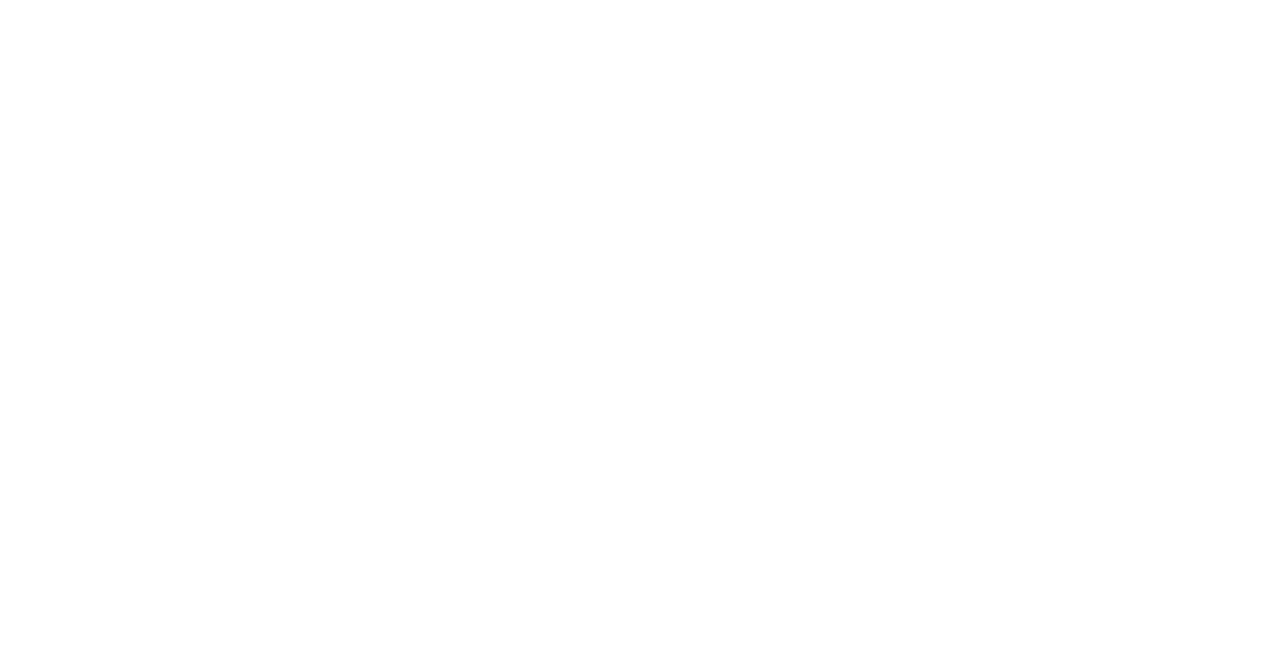
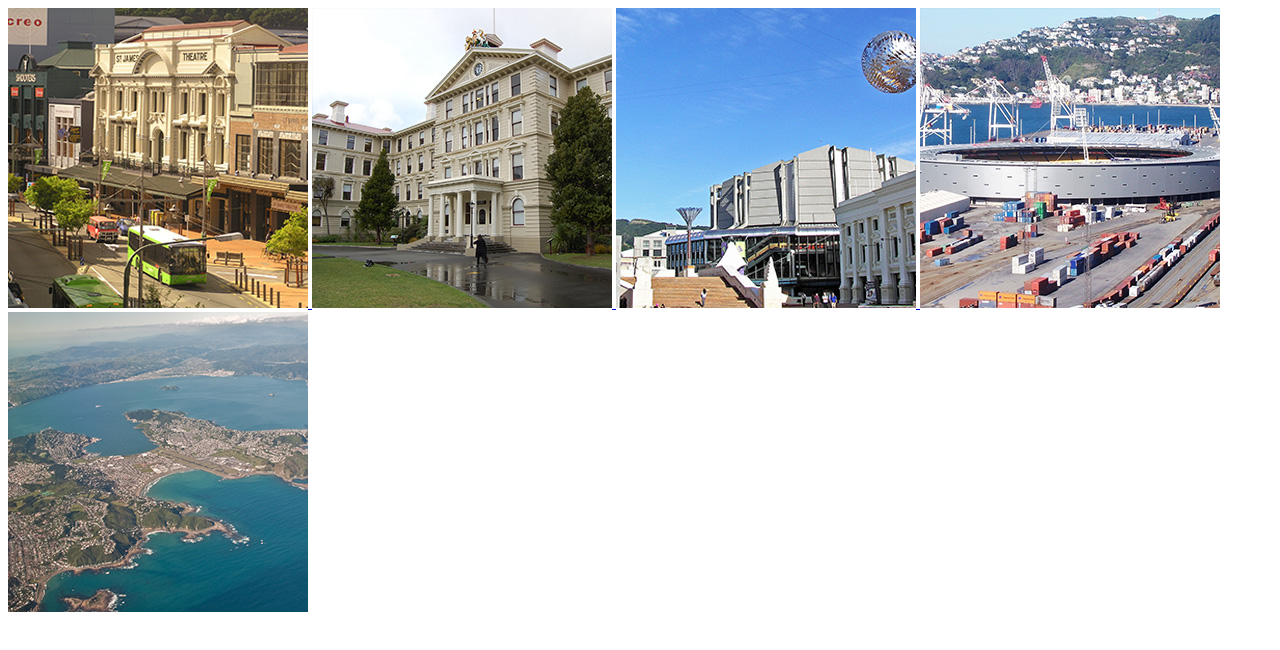
Before and after one commit to obarberw/289101, a plain HTML site: page Week 6/index.html in a window 1280 px wide. Drawn offline with nearby package versions, Linux system fonts and the light colour scheme; some packages are replaced by stand-ins of ours; a script that the page names is missing.

Commit message:
Add Fancybox to week 6

```diff
--- a/Week 6/index.html
+++ b/Week 6/index.html
@@ -2,12 +2,29 @@
 <html lang="en">
     <head>
         <meta charset="utf-8">
-        <title>Singolo</title>
+        <title>Fancybox Example</title>
         <meta name="description" content="Fancybox Example" />
         <link rel="stylesheet" href="styles.css" />
         <meta name="viewport" content="width=device-width, initial-scale=1">
+        <script src="https://cdn.jsdelivr.net/npm/@fancyapps/ui@5.0/dist/fancybox/fancybox.umd.js"></script>
+        <link rel="stylesheet" href="https://cdn.jsdelivr.net/npm/@fancyapps/ui@5.0/dist/fancybox/fancybox.css" />
     </head>
     <body>
-
+        <script>Fancybox.bind("[data-fancybox]", {});</script>
+        <a href="img/big_1.jpg" data-fancybox="gallery" data-caption="The Saint James Theatre">
+            <img src="img/small_1.jpg" alt="The saint james theatre" />
+        </a>
+        <a href="img/big_2.jpg" data-fancybox="gallery" data-caption="The Saint James Theatre">
+            <img src="img/small_2.jpg" alt="The saint james theatre" />
+        </a>
+        <a href="img/big_3.jpg" data-fancybox="gallery" data-caption="The Saint James Theatre">
+            <img src="img/small_3.jpg" alt="The saint james theatre" />
+        </a>
+        <a href="img/big_4.jpg" data-fancybox="gallery" data-caption="The Saint James Theatre">
+            <img src="img/small_4.jpg" alt="The saint james theatre" />
+        </a>
+        <a href="img/big_5.jpg" data-fancybox="gallery" data-caption="The Saint James Theatre">
+            <img src="img/small_5.jpg" alt="The saint james theatre" />
+        </a>
     </body>
 </html>
```
